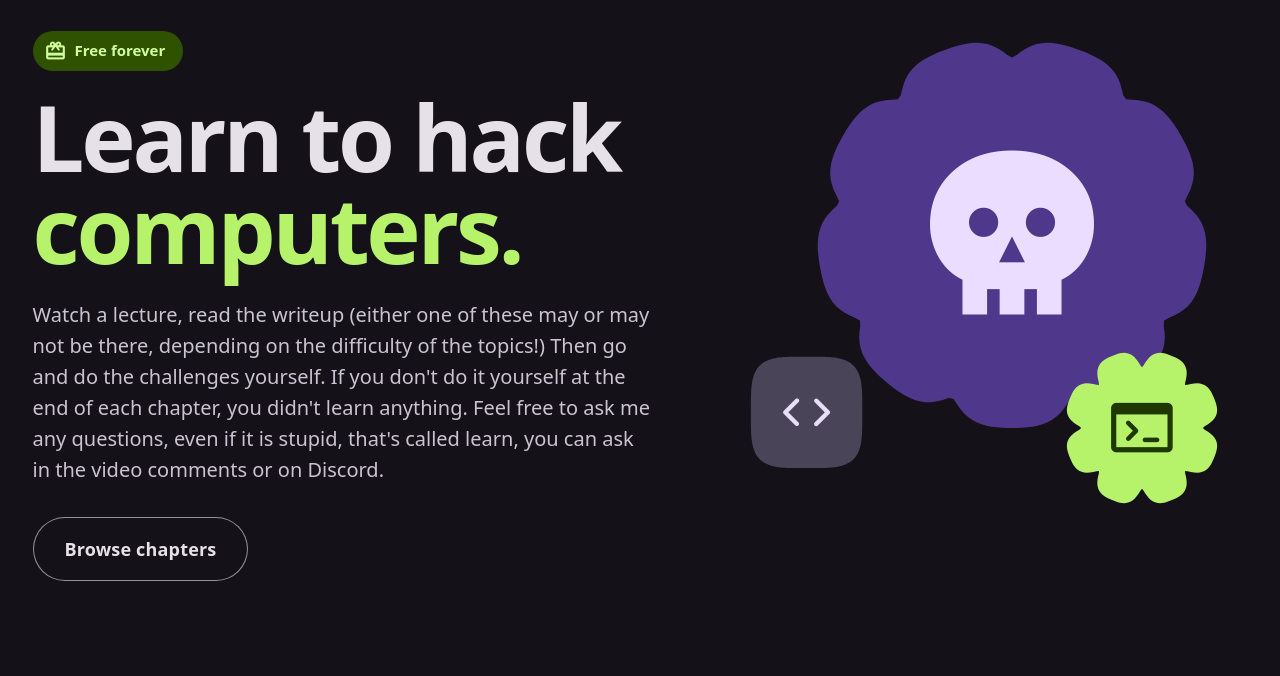
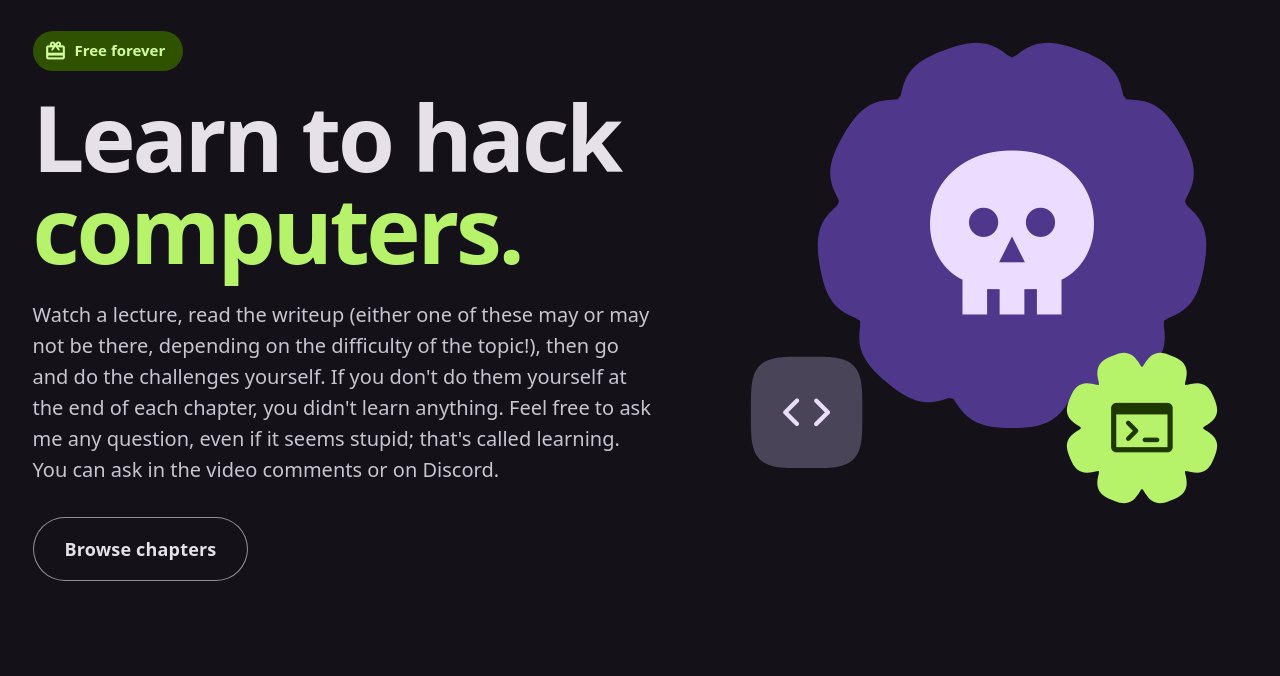
Before and after one commit to politejackal/pwnctual, a Flask app: page / in a window 1280 px wide. Shown: the part 114-790 px from the top of the page. Run offline with Flask 3, Linux system fonts and the light colour scheme; some web fonts are replaced.

Commit message:
Home page: fix punctuation in the intro text
Co-Authored-By: Claude Opus 5.5 <noreply@anthropic.com>
Claude-Session: https://claude.ai/code/session_01HmQrw3mdou2hX8cRBf4nnN

```diff
--- a/pwnctual/templates/index.html
+++ b/pwnctual/templates/index.html
@@ -35,9 +35,9 @@
     <a class="free-badge" href="/learn"><span class="material-symbols-rounded">redeem</span>Free forever</a>
     <h1 class="display-l"><span class="sr-only">Learn to hack computers, the web, networks, binaries, kernels and browsers.</span><span aria-hidden="true">Learn to hack<br><em><span class="rotator" data-words="computers,the web,networks,binaries,kernels,browsers"><span class="rot-word">computers</span></span>.</em></span></h1>
     <p class="lede">Watch a lecture, read the writeup (either one of these may or may not be there, depending on the
-      difficulty of the topics!) Then go and do the challenges yourself. If you don't do it yourself at the end of each
-      chapter, you didn't learn anything. Feel free to ask me any questions, even if it is stupid, that's called learn,
-      you can ask in the video comments or on Discord.</p>
+      difficulty of the topic!), then go and do the challenges yourself. If you don't do them yourself at the end of each
+      chapter, you didn't learn anything. Feel free to ask me any question, even if it seems stupid; that's called learning.
+      You can ask in the video comments or on Discord.</p>
     <div class="row">
       {% if first %}<a class="btn lg" href="{{ first.url }}"><span class="material-symbols-rounded">play_arrow</span>Start with chapter 0</a>{% endif %}
       <a class="btn lg outlined" href="/learn">Browse chapters</a>
```
